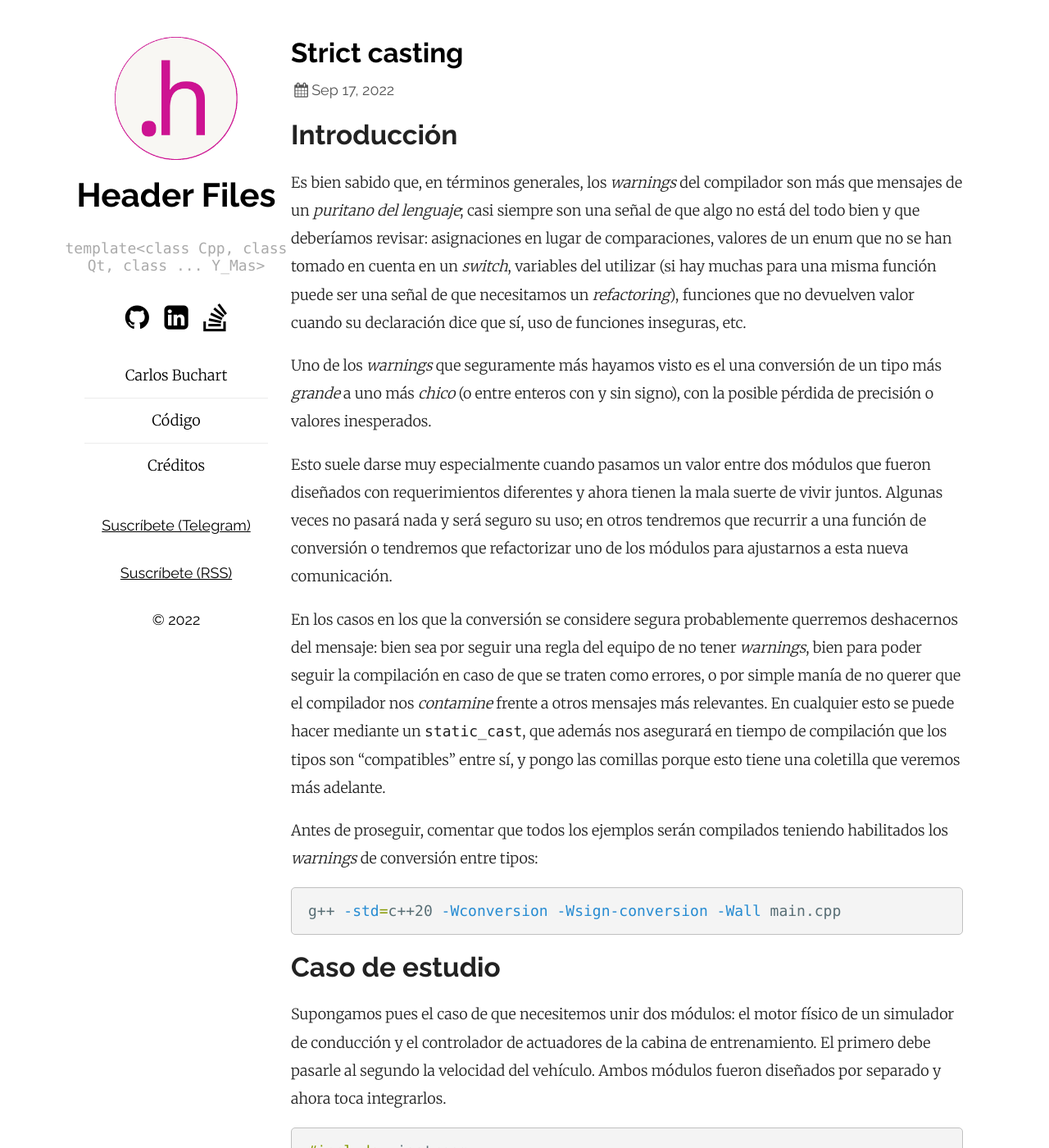
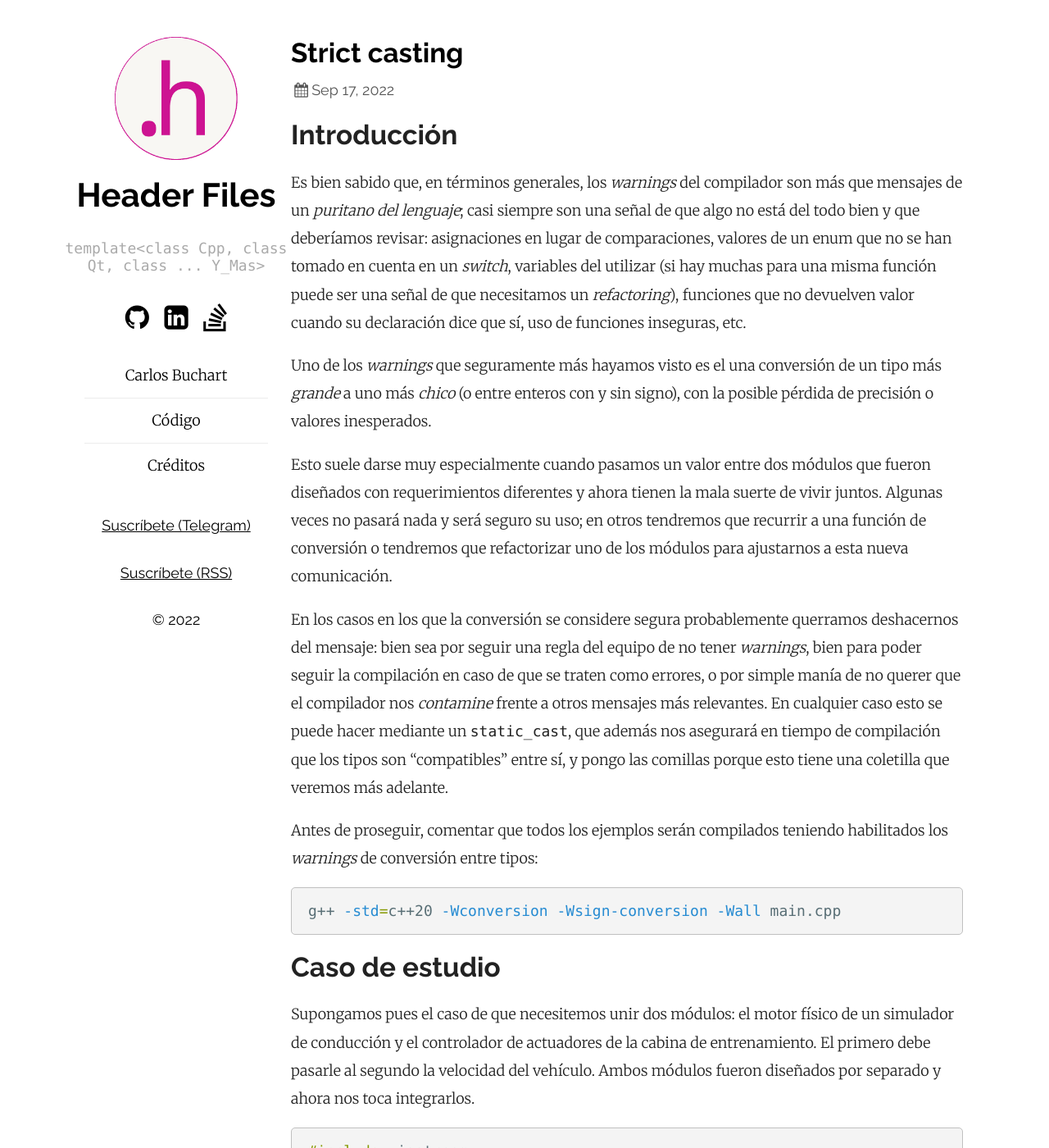
Before and after one commit to BlogHeaderFiles/BlogHeaderFiles.github.io, a Jekyll site: the page built from _posts/2022-09-18-strict-cast.md, in a window 1280 px wide and 1400 px high. Shown: the whole window at 82% size. Built offline with Jekyll 4.4.1, drawn with Linux system fonts in a browser that asks for light colours; comment, search, counter and statistics services are not loaded; some of the changed text lies outside the part shown.

Commit message:
Minor fixes

````diff
--- a/_posts/2022-09-18-strict-cast.md
+++ b/_posts/2022-09-18-strict-cast.md
@@ -15,7 +15,7 @@
 
 Esto suele darse muy especialmente cuando pasamos un valor entre dos módulos que fueron diseñados con requerimientos diferentes y ahora tienen la mala suerte de vivir juntos. Algunas veces no pasará nada y será seguro su uso; en otros tendremos que recurrir a una función de conversión o tendremos que refactorizar uno de los módulos para ajustarnos a esta nueva comunicación.
 
-En los casos en los que la conversión se considere segura probablemente querremos deshacernos del mensaje: bien sea por seguir una regla del equipo de no tener _warnings_, bien para poder seguir la compilación en caso de que se traten como errores, o por simple manía de no querer que el compilador nos _contamine_ frente a otros mensajes más relevantes. En cualquier esto se puede hacer mediante un `static_cast`, que además nos asegurará en tiempo de compilación que los tipos son "compatibles" entre sí, y pongo las comillas porque esto tiene una coletilla que veremos más adelante.
+En los casos en los que la conversión se considere segura probablemente querramos deshacernos del mensaje: bien sea por seguir una regla del equipo de no tener _warnings_, bien para poder seguir la compilación en caso de que se traten como errores, o por simple manía de no querer que el compilador nos _contamine_ frente a otros mensajes más relevantes. En cualquier caso esto se puede hacer mediante un `static_cast`, que además nos asegurará en tiempo de compilación que los tipos son "compatibles" entre sí, y pongo las comillas porque esto tiene una coletilla que veremos más adelante.
 
 Antes de proseguir, comentar que todos los ejemplos serán compilados teniendo habilitados los _warnings_ de conversión entre tipos:
 
@@ -25,7 +25,7 @@
 
 ## Caso de estudio
 
-Supongamos pues el caso de que necesitemos unir dos módulos: el motor físico de un simulador de conducción y el controlador de actuadores de la cabina de entrenamiento. El primero debe pasarle al segundo la velocidad del vehículo. Ambos módulos fueron diseñados por separado y ahora toca integrarlos.
+Supongamos pues el caso de que necesitemos unir dos módulos: el motor físico de un simulador de conducción y el controlador de actuadores de la cabina de entrenamiento. El primero debe pasarle al segundo la velocidad del vehículo. Ambos módulos fueron diseñados por separado y ahora nos toca integrarlos.
 
 ```cpp
 #include <iostream>
@@ -64,7 +64,7 @@
       |                             ^~~~~
 ```
 
-Consultando el manual vemos que no es un problema del hardware sino del API del controlador (el hardware _considera_ los valores desde el 32.768 hasta el 65.535 como negativos en complemento a 2 (es decir, con signo, sólo que la API fue mal escrita).
+Consultando el manual vemos que no es un problema del hardware sino del API del controlador (el hardware _considera_ los valores desde el 32.768 hasta el 65.535 como negativos en complemento a 2, es decir, con signo, sólo que la API fue mal escrita).
 
 ```shell
 Speed factor: -1
````
Also changed, not shown: other parts of _posts/2022-09-18-strict-cast.md (+11 -9 lines).
